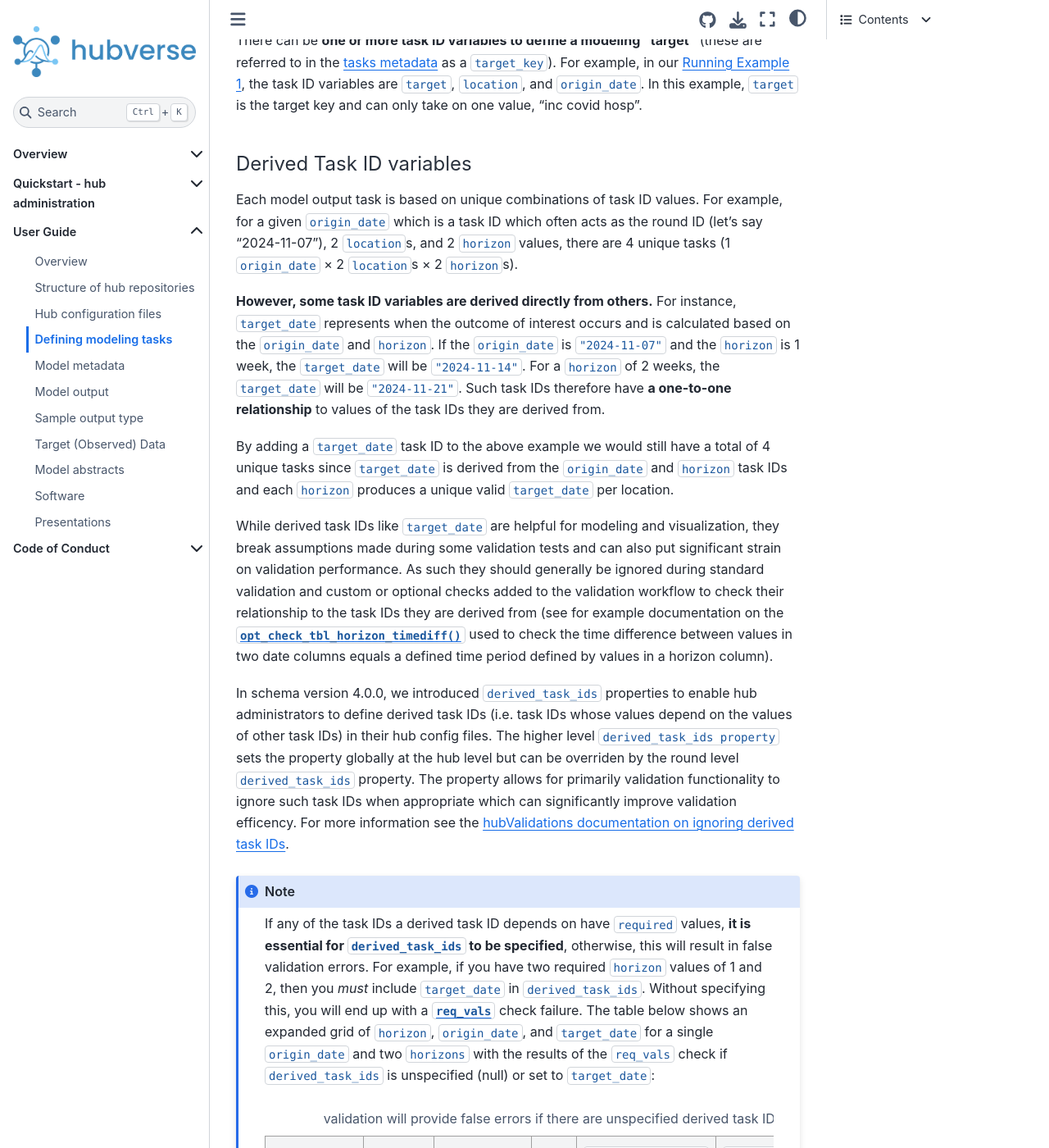
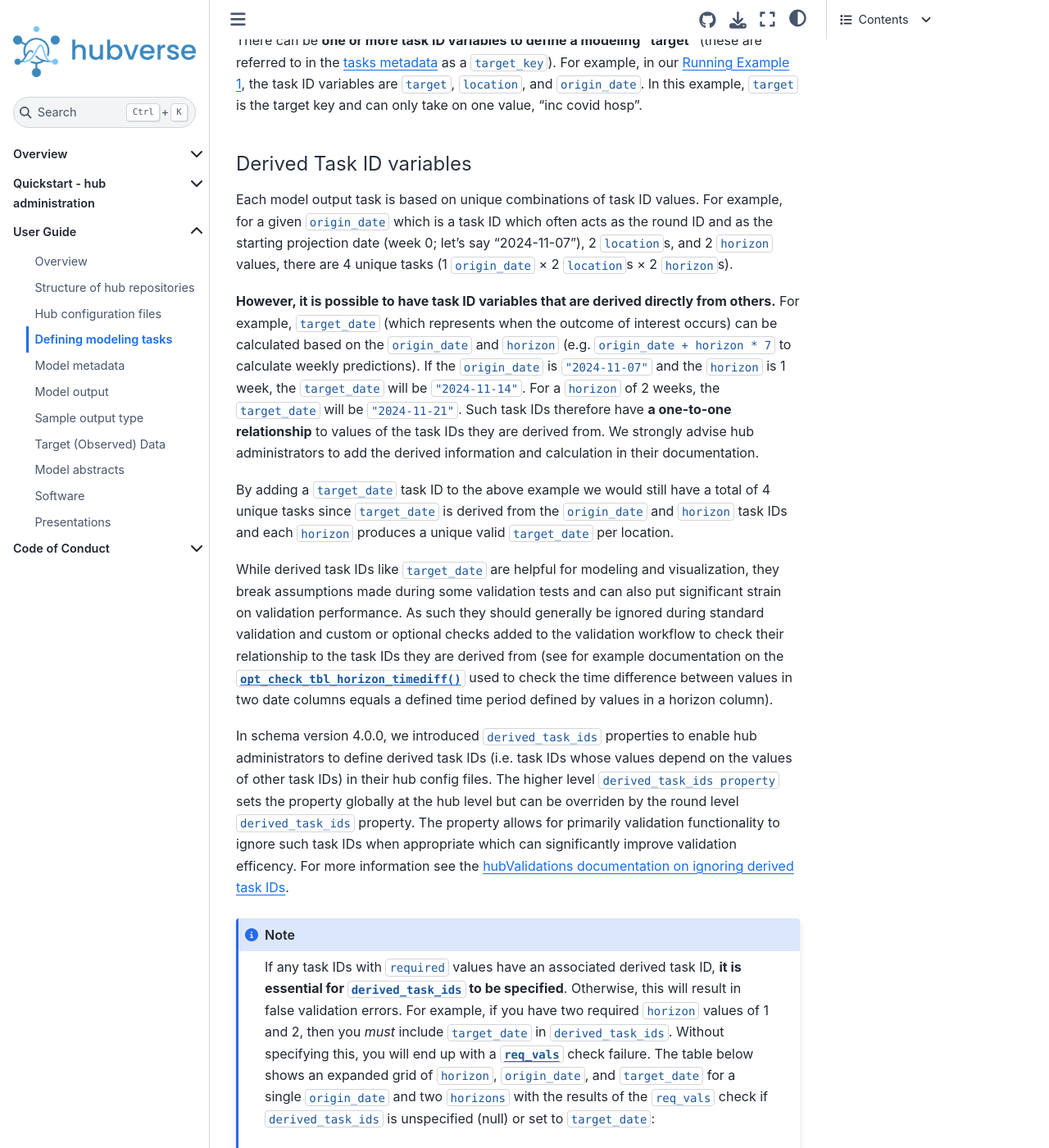
Before and after one commit to hubverse-org/hubDocs, a Sphinx documentation site: the page built from docs/source/user-guide/tasks.md, in a window 1280 px wide and 1400 px high, scrolled down 1933 px. Shown: the whole window at 82% size. Built offline with Sphinx 7.4.7 and the Sphinx Book theme 1.1.4, drawn with Linux system fonts in a browser that asks for light colours; comment, search, counter and statistics services are not loaded.

Commit message:
Apply suggestions from code review
Co-authored-by: Lucie Contamin <CONTAMIN@pitt.edu>

```diff
--- a/docs/source/user-guide/tasks.md
+++ b/docs/source/user-guide/tasks.md
@@ -63,9 +63,9 @@ In this example, `target` is the target key and can only take on one value, "inc
 
 #### Derived Task ID variables
 
-Each model output task is based on unique combinations of task ID values. For example, for a given `origin_date` which is a task ID which often acts as the round ID (let's say "2024-11-07"), 2 `location`s, and 2 `horizon` values, there are 4 unique tasks (1 `origin_date` × 2 `location`s × 2 `horizon`s).
+Each model output task is based on unique combinations of task ID values. For example, for a given `origin_date` which is a task ID which often acts as the round ID and as the starting projection date (week 0; let's say "2024-11-07"), 2 `location`s, and 2 `horizon` values, there are 4 unique tasks (1 `origin_date` × 2 `location`s × 2 `horizon`s).
 
-**However, some task ID variables are derived directly from others.** For instance, `target_date` represents when the outcome of interest occurs and is calculated based on the `origin_date` and `horizon`. If the `origin_date` is `"2024-11-07"` and the `horizon` is 1 week, the `target_date` will be `"2024-11-14"`. For a `horizon` of 2 weeks, the `target_date` will be `"2024-11-21"`. Such task IDs therefore have **a one-to-one relationship** to values of the task IDs they are derived from.
+**However, it is possible to have task ID variables that are derived directly from others.** For example, `target_date` (which represents when the outcome of interest occurs) can be calculated based on the `origin_date` and `horizon` (e.g. `origin_date + horizon * 7` to calculate weekly predictions). If the `origin_date` is `"2024-11-07"` and the `horizon` is 1 week, the `target_date` will be `"2024-11-14"`. For a `horizon` of 2 weeks, the `target_date` will be `"2024-11-21"`. Such task IDs therefore have **a one-to-one relationship** to values of the task IDs they are derived from. We strongly advise hub administrators to add the derived information and calculation in their documentation.
 
 By adding a `target_date` task ID to the above example we would still have a total of 4 unique tasks since `target_date` is derived from the `origin_date` and `horizon` task IDs and each `horizon` produces a unique valid `target_date` per location.
 
@@ -82,7 +82,7 @@ significantly improve validation efficency. For more information see the
 IDs](https://hubverse-org.github.io/hubValidations/articles/validate-pr.html#ignoring-derived-task-ids-to-improve-performance).
 
 :::{note}
-If any of the task IDs a derived task ID depends on have `required` values, **it is essential for `derived_task_ids` to be specified**, otherwise, this will result in false validation errors. For example, if you have two required `horizon` values of 1 and 2, then you _must_ include `target_date` in `derived_task_ids`.
+If any task IDs with `required` values have an associated derived task ID, **it is essential for `derived_task_ids` to be specified**. Otherwise, this will result in false validation errors. For example, if you have two required `horizon` values of 1 and 2, then you _must_ include `target_date` in `derived_task_ids`.
 Without specifying this, you will end up with a
 [`req_vals`](https://hubverse-org.github.io/hubValidations/reference/check_tbl_values_required.html)
 check failure. The table below shows an expanded grid of `horizon`, `origin_date`, and `target_date` for a single `origin_date` and two `horizons` with the results of the `req_vals` check if `derived_task_ids` is unspecified (null) or set to `target_date`:
```
